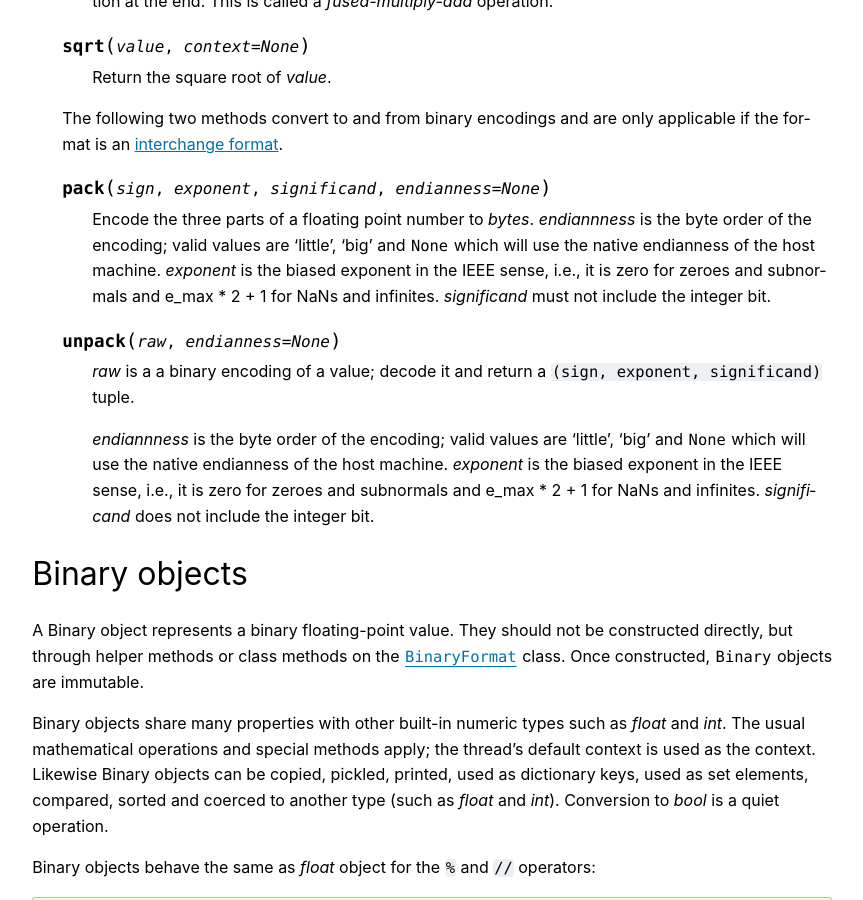
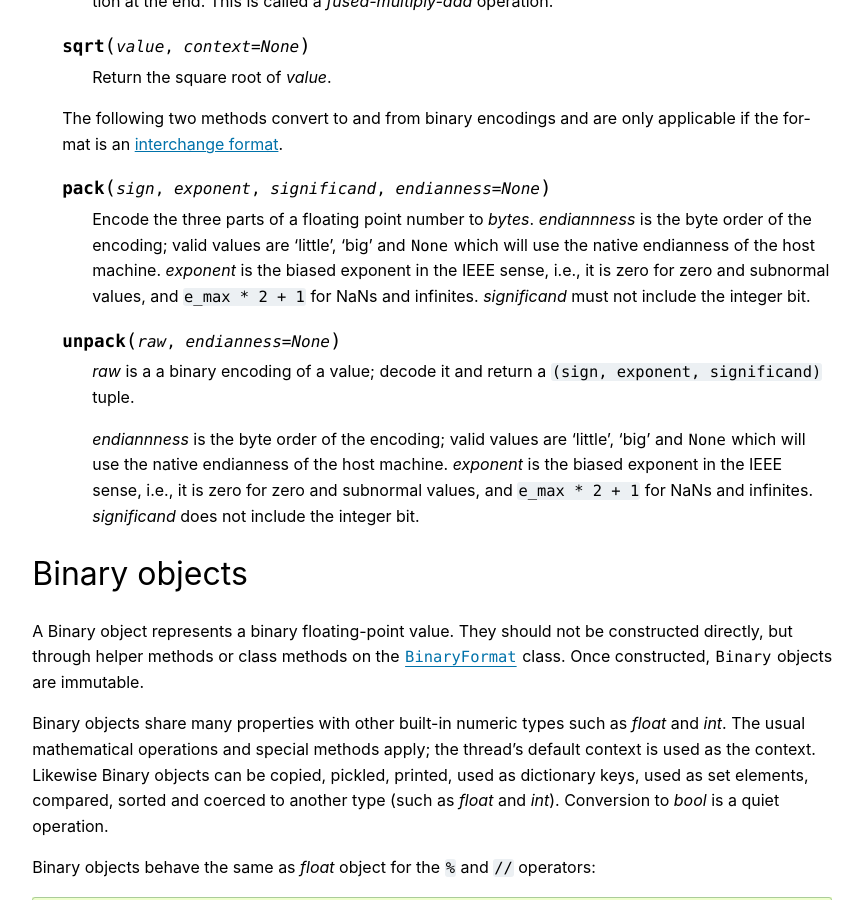
Before and after one commit to kyuupichan/ieee754, a Sphinx documentation site: the page built from docs/ieee754.rst, in a window 1280 px wide and 900 px high, scrolled down 5153 px. Shown: the whole window, without its empty margins (3-866 px from the left). Built offline with Sphinx 7.4.7, drawn with Linux system fonts in a browser that asks for light colours; the version number could not be read and is left out.

```diff
--- a/docs/ieee754.rst
+++ b/docs/ieee754.rst
@@ -297,8 +297,9 @@ You can also create your own binary formats with the constructors
      Encode the three parts of a floating point number to `bytes`.  *endiannness* is the
      byte order of the encoding; valid values are 'little', 'big' and :const:`None` which
      will use the native endianness of the host machine.  *exponent* is the biased
-     exponent in the IEEE sense, i.e., it is zero for zeroes and subnormals and e_max *
-     2 + 1 for NaNs and infinites.  *significand* must not include the integer bit.
+     exponent in the IEEE sense, i.e., it is zero for zero and subnormal values, and
+     ``e_max * 2 + 1`` for NaNs and infinites.  *significand* must not include the integer
+     bit.
 
   .. method:: unpack(raw, endianness=None)
 
@@ -307,9 +308,9 @@ You can also create your own binary formats with the constructors
 
      *endiannness* is the byte order of the encoding; valid values are 'little', 'big' and
      :const:`None` which will use the native endianness of the host machine.  *exponent*
-     is the biased exponent in the IEEE sense, i.e., it is zero for zeroes and subnormals
-     and e_max * 2 + 1 for NaNs and infinites.  *significand* does not include the integer
-     bit.
+     is the biased exponent in the IEEE sense, i.e., it is zero for zero and subnormal
+     values, and ``e_max * 2 + 1`` for NaNs and infinites.  *significand* does not include
+     the integer bit.
 
 
 Binary objects
```
Also changed, not shown: 2 other files.
